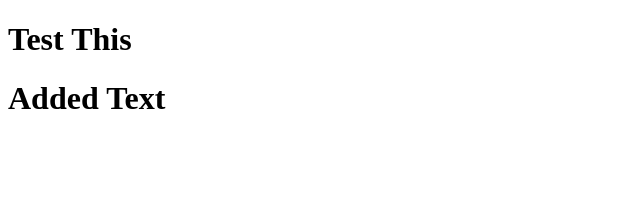
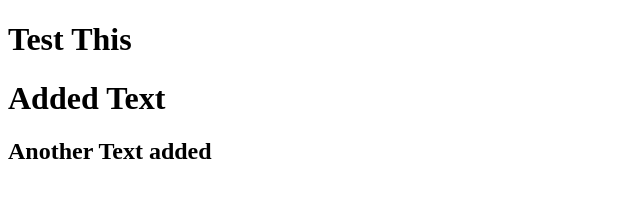
Before and after one commit to panzerweb/Test-Collab, a plain HTML site: page index.html in a window 1280 px wide. Shown: the whole page, without its empty margins (0-640 px from the left). Drawn offline with Linux system fonts and the light colour scheme.

Commit message:
Update index.html

```diff
--- a/index.html
+++ b/index.html
@@ -8,5 +8,6 @@
 <body>
     <h1>Test This</h1>
     <h1>Added Text</h1>
+    <h2>Another Text added</h2>
 </body>
 </html>
```
